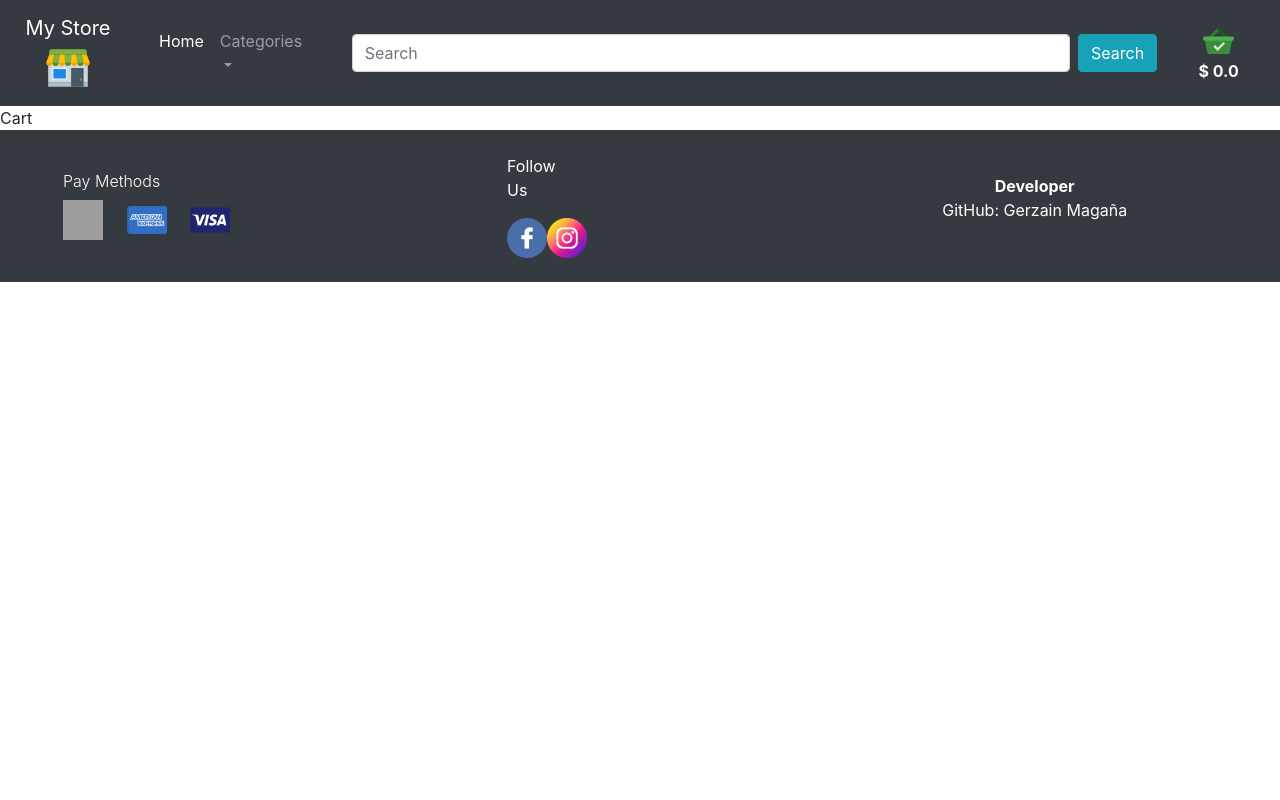
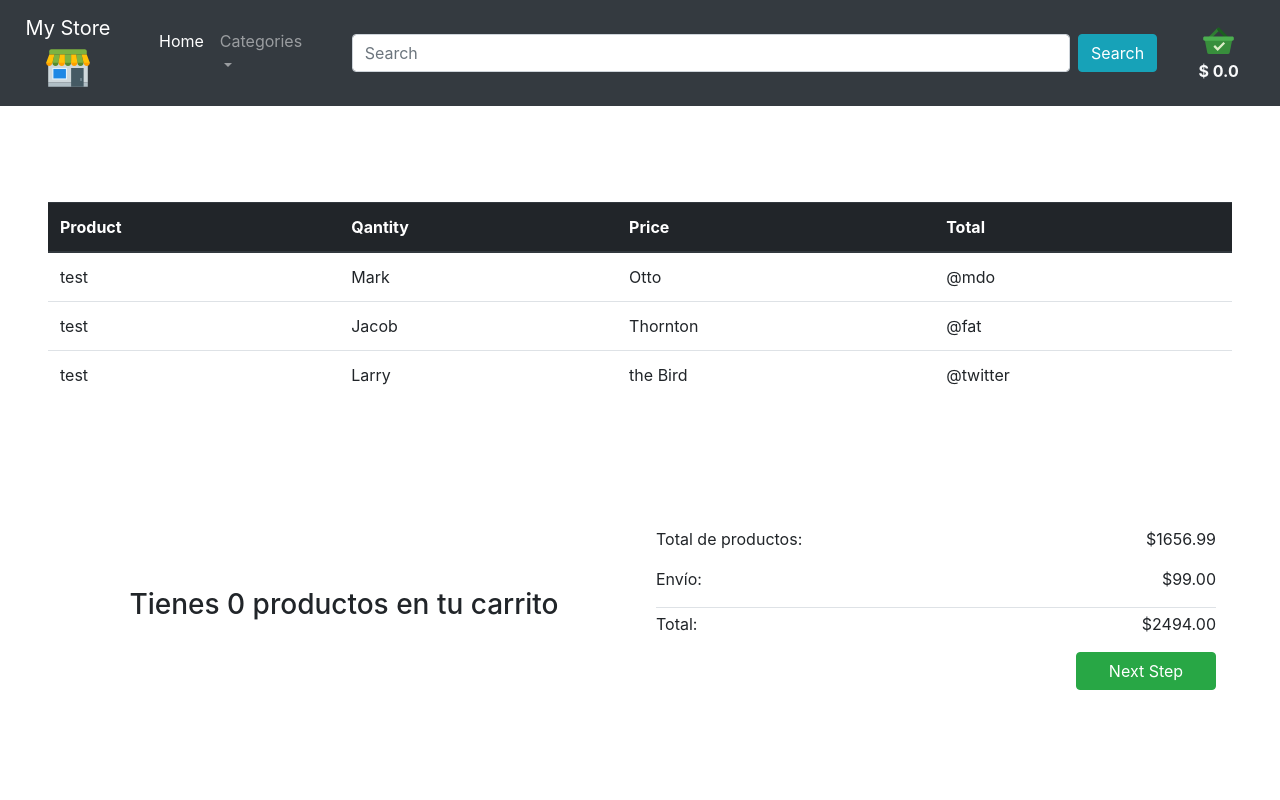
Before and after one commit to vmagana3/ecommerceredux, a React (Create React App) app: page /cart in a window 1280 px wide. Shown: the top 800 px of the page. Built offline with nearby package versions, Linux system fonts and the light colour scheme; grey boxes are pictures that could not be loaded.

Commit message:
Initial cart component on UI

```diff
--- a/src/Components/Cart.jsx
+++ b/src/Components/Cart.jsx
@@ -1,5 +1,61 @@
 export default function Cart(){
     return(
-        <div>Cart</div>
+        <div className="d-flex flex-column mt-5 mb-5">
+            <div className="w-100 p-5">
+                <table class="table">
+                    <thead class="thead-dark">
+                        <tr>
+                            <th scope="col">Product</th>
+                            <th scope="col">Qantity</th>
+                            <th scope="col">Price</th>
+                            <th scope="col">Total</th>
+                        </tr>
+                    </thead>
+                    <tbody>
+                        <tr>
+                            <td>test</td>
+                            <td>Mark</td>
+                            <td>Otto</td>
+                            <td>@mdo</td>
+                        </tr>
+                        <tr>
+                            <td>test</td>
+                            <td>Jacob</td>
+                            <td>Thornton</td>
+                            <td>@fat</td>
+                        </tr>
+                        <tr>
+                            <td>test</td>
+                            <td>Larry</td>
+                            <td>the Bird</td>
+                            <td>@twitter</td>
+                        </tr>
+                    </tbody>
+                </table>
+            </div>
+
+            <div className="w-100 p-5 d-flex justify-content-between align-items-center mb-5">
+                <div className="w-50 d-flex justify-content-center align-items-center">
+                    <h3>Tienes 0 productos en tu carrito</h3>
+                </div>
+                <div className="w-50 d-flex flex-column p-3">
+                    <div className="d-flex justify-content-between">
+                        <p>Total de productos:</p>
+                        <p>$1656.99</p>
+                    </div>
+                    <div className="d-flex justify-content-between border border-top-0 border-left-0 border-right-0 mb-1">
+                        <p>Envío:</p>
+                        <p>$99.00</p>
+                    </div>
+                    <div className="d-flex justify-content-between">
+                        <p>Total:</p>
+                        <p>$2494.00</p>
+                    </div>
+                    <div className="d-flex justify-content-end">
+                        <button className="btn btn-success w-25">Next Step</button>
+                    </div>
+                </div>
+            </div>
+        </div>
     );
 };
--- a/src/Components/Footer.jsx
+++ b/src/Components/Footer.jsx
@@ -1,4 +1,3 @@
-import {FaCcVisa, FaCcMastercard, FaCcPaypal, FaFacebook, FaInstagramSquare } from 'react-icons/fa';
 export default function Footer(){
     return(
         <nav class="navbar  navbar-dark bg-dark text-white row m-0 pl-5 pr-5 pt-4 pb-4">
@@ -12,7 +11,7 @@ export default function Footer(){
                 </div>
 
                 <div className='col-lg-1'>
-                    <p>Follow Us</p>
+                    <p className='text-center'>Follow Us</p>
                     <div className='d-flex justify-content-between'>
                         <img src={require('../utils/images/facebook.png')} style={{width:'40px', height:'40px'}} alt="facebook" />
                         <img src={require('../utils/images/instagram.png')} style={{width:'40px', height:'40px'}} alt="instagram" />
--- a/src/Components/Home/BestProducts.jsx
+++ b/src/Components/Home/BestProducts.jsx
@@ -2,6 +2,9 @@
 import { useState } from 'react';
 //Redux hooks
 import { useSelector } from 'react-redux';
+
+//Icons
+import {FaArrowRight} from 'react-icons/fa';
 
 //Components
 import ProductCard from './ProductCard';
@@ -59,6 +62,12 @@ export default function BestProducts(){
                     }}
                 />
             ): null}
+
+            <div className='w-50 d-flex align-self-center justify-content-center align-items-center mb-5'>
+                <a href='#' className=' h1 text-center font-weight-light mb-5'>See All Products</a>
+                <FaArrowRight size={40} className="ml-3 mb-5"/>
+            </div>
+
         </div>
     );
 };
--- a/src/Components/SharedComponents/DetailsModal.jsx
+++ b/src/Components/SharedComponents/DetailsModal.jsx
@@ -5,7 +5,7 @@ export default function DetailsModal({ selectedProduct, closeModal}){
     const {title, price, description, image, } = selectedProduct;
     const [counter, setCounter] = useState(1);
     return(
-        <div className="modal d-block" id="exampleModalCenter" tabIndex="-1" style={{backgroundColor:'rgba(0, 0, 0, 0.3)'}}>
+        <div className="modal d-block" id="exampleModalCenter" tabIndex="-1" style={{backgroundColor:'rgba(0, 0, 0, 0.3)', overflowY: 'scoll'}}>
             <div className="modal-dialog modal-dialog-centered" role="document">
                 <div className="modal-content">
                 <div className="modal-header">
@@ -29,7 +29,7 @@ export default function DetailsModal({ selectedProduct, closeModal}){
                 </div>
                     <div className="modal-footer d-flex justify-content-between">
                         <div className="d-flex justify-content-between align-items-center w-25">
-                            <button className="btn btn-sm btn-info" onClick={()=>setCounter(counter - 1)} disabled={counter === 0 ? true : false}>
+                            <button className="btn btn-sm btn-info" onClick={()=>setCounter(counter - 1)} disabled={counter <= 1 ? true : false}>
                                 <FaMinus/>
                             </button>
                             <p className="h3">{counter}</p>
@@ -38,7 +38,7 @@ export default function DetailsModal({ selectedProduct, closeModal}){
                             </button>
                         </div>
                         <div className="w-50 d-flex justify-content-around">
-                            <button type="button" className="btn btn-success" data-dismiss="modal" onClick={closeModal}>Add to cart</button>
+                            <button type="button" className="btn btn-success d-flex align-items-center" data-dismiss="modal" onClick={closeModal}><FaPlus className="mr-2"/>Add to cart</button>
                             <button type="button" className="btn btn-secondary" data-dismiss="modal" onClick={closeModal}>Close</button>
                         </div>
                     </div>
--- a/src/Redux/rootReducer.js
+++ b/src/Redux/rootReducer.js
@@ -3,8 +3,11 @@ import {TYPE} from './types';
 const INITIAL_STATE = {
     products:[],
     loadingProducts:false,
+
     categories:[],
     loadingCategories:false,
+
+    cart:[],
 
 };
 
```
